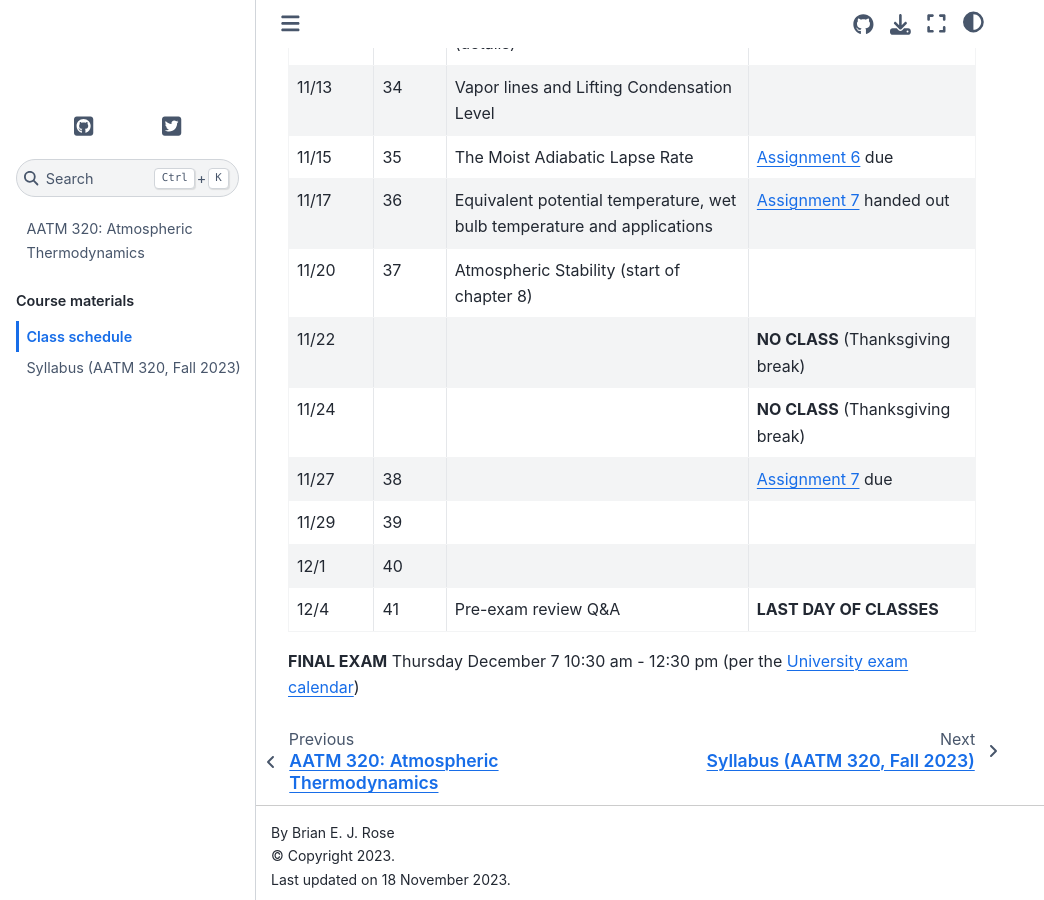
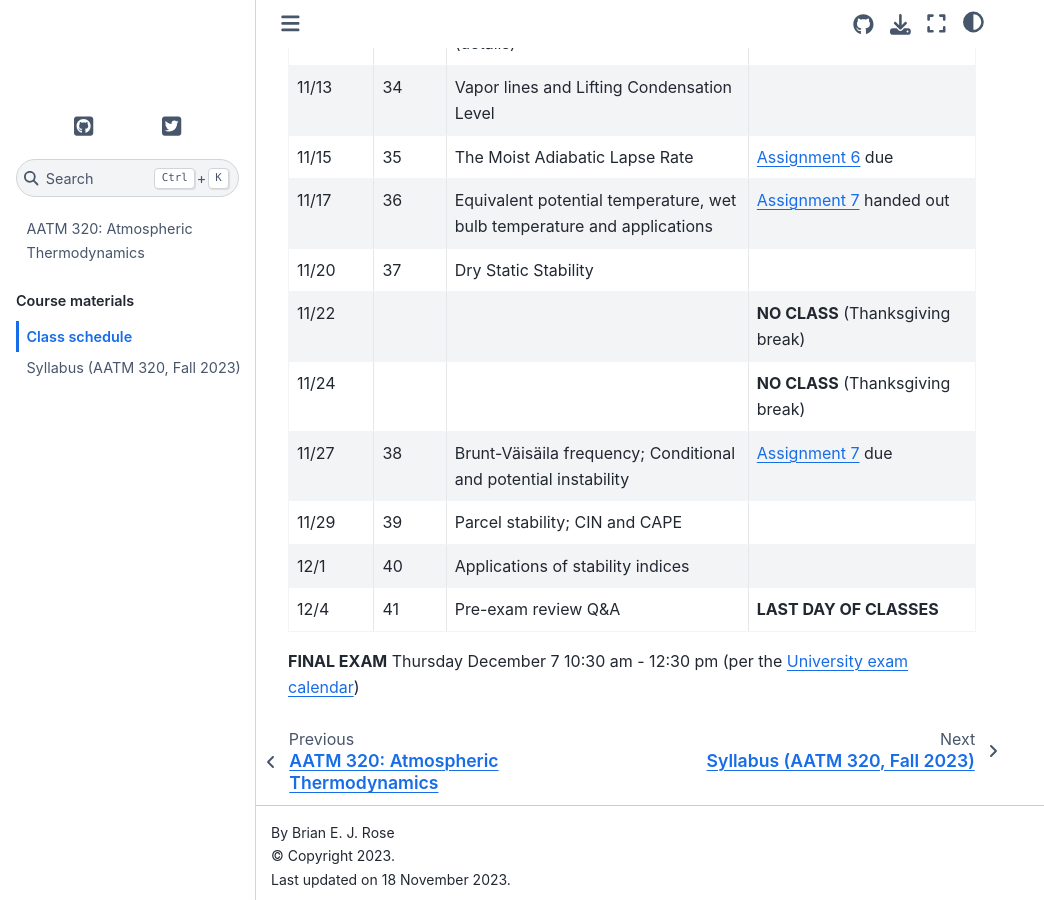
Before and after one commit to brian-rose/atm320-thermodynamics, a Jupyter Book: the page built from schedule.md, in a window 1280 px wide and 900 px high, scrolled down 2505 px. Shown: the whole window, without its empty margins (0-1044 px from the left). Built offline with Jupyter Book 1.0.4 settings and Sphinx 7.4.7 and the Sphinx Book theme 1.1.4, drawn with Linux system fonts in a browser that asks for light colours; pages that are not in the unit, such as notebooks, are missing from menus.

Commit message:
Finished lecture schedule for last unit

```diff
--- a/schedule.md
+++ b/schedule.md
@@ -175,7 +175,7 @@ The course outline closely follows the chapters in the book [_A First Course in
   - [Assignment 7](assignments/assignment7) handed out
 * - 11/20
   - 37
-  - Atmospheric Stability (start of chapter 8)
+  - Dry Static Stability
   -
 * - 11/22
   -
@@ -187,15 +187,15 @@ The course outline closely follows the chapters in the book [_A First Course in
   - **NO CLASS** (Thanksgiving break)
 * - 11/27
   - 38
-  -
+  - Brunt-Väisäila frequency; Conditional and potential instability
   - [Assignment 7](assignments/assignment7) due
 * - 11/29
   - 39
-  -
+  - Parcel stability; CIN and CAPE
   -
 * - 12/1
   - 40
-  -
+  - Applications of stability indices
   -
 * - 12/4
   - 41
```
